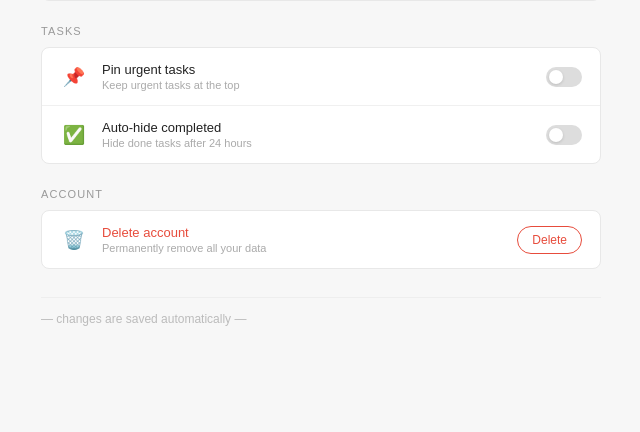
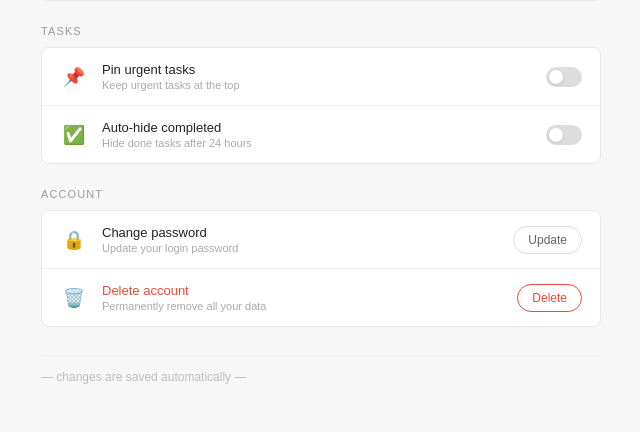
Before and after one commit to anthony03-tech/Web_Technologies_Basics-Hand_in-4, a Flask app: template templates/settings.html in a window 1280 px wide. Shown: the part 426-858 px from the top of the page, without its empty margins (319-959 px from the left). Before the commit the page ends 752 px from the top, so only its background shows below. Run offline with Flask 3, Linux system fonts and the light colour scheme; the template is opened without the code that fills it, so the values that code supplies are empty; some libraries are stand-ins or nearby versions.

Commit message:
added change password and function

```diff
--- a/templates/settings.html
+++ b/templates/settings.html
@@ -105,6 +105,15 @@
     <p class="section-label">Account</p>
     <div class="settings-list">
       <div class="setting-row">
+        <span class="setting-icon">🔒</span>
+        <div class="setting-info">
+          <p class="setting-name">Change password</p>
+          <p class="setting-desc">Update your login password</p>
+        </div>
+        <button onclick="updatePw()" class="danger-btn" style="border-color: #ddd; color: #666">Update</button>
+      </div>
+
+      <div class="setting-row">
         <span class="setting-icon">🗑️</span>
         <div class="setting-info">
           <p class="setting-name danger">Delete account</p>
@@ -168,6 +177,10 @@
         }
       });
     });
+
+    function updatePw() {
+      window.location.href = "/forgotPassword";
+    }
   </script>
 </body>
 
```
